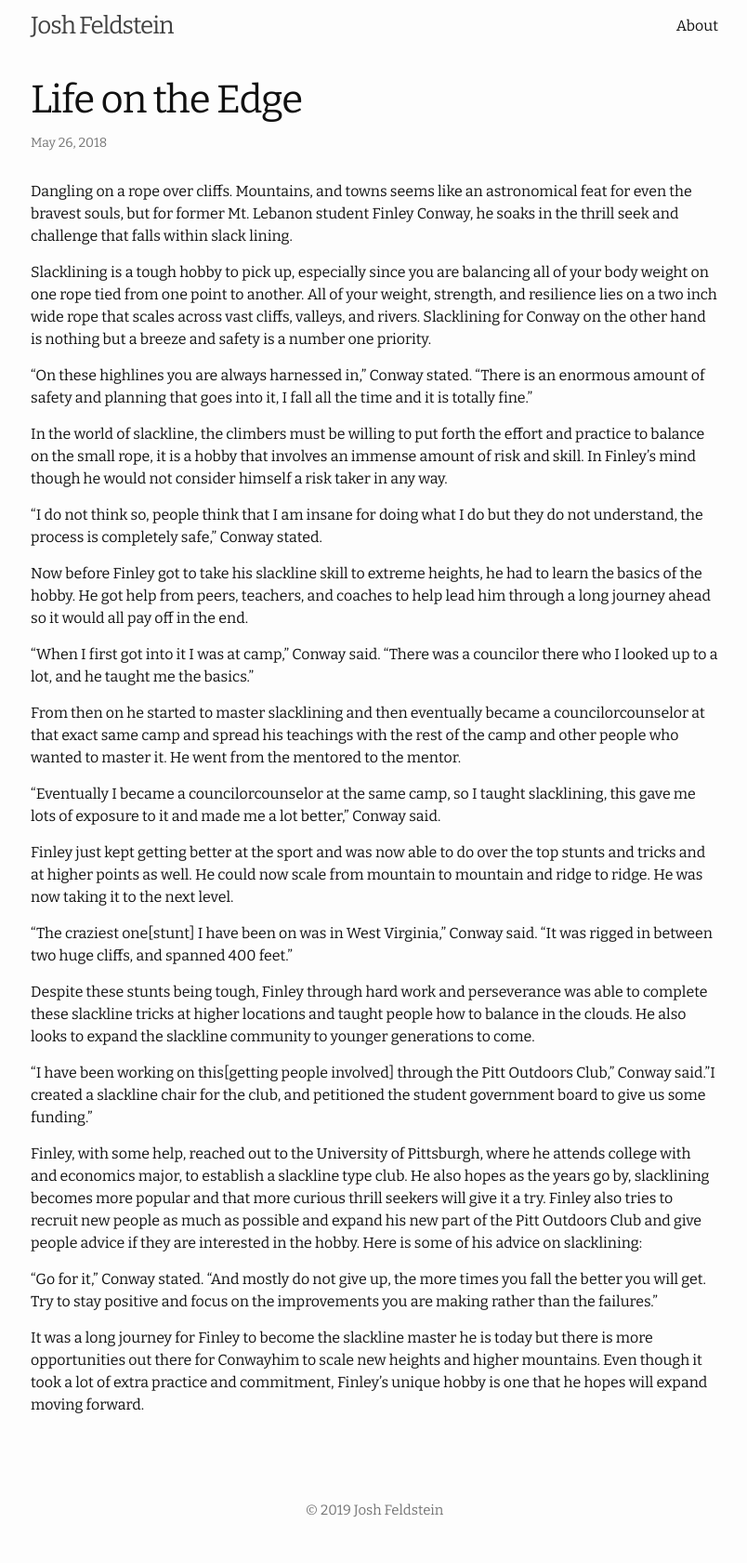
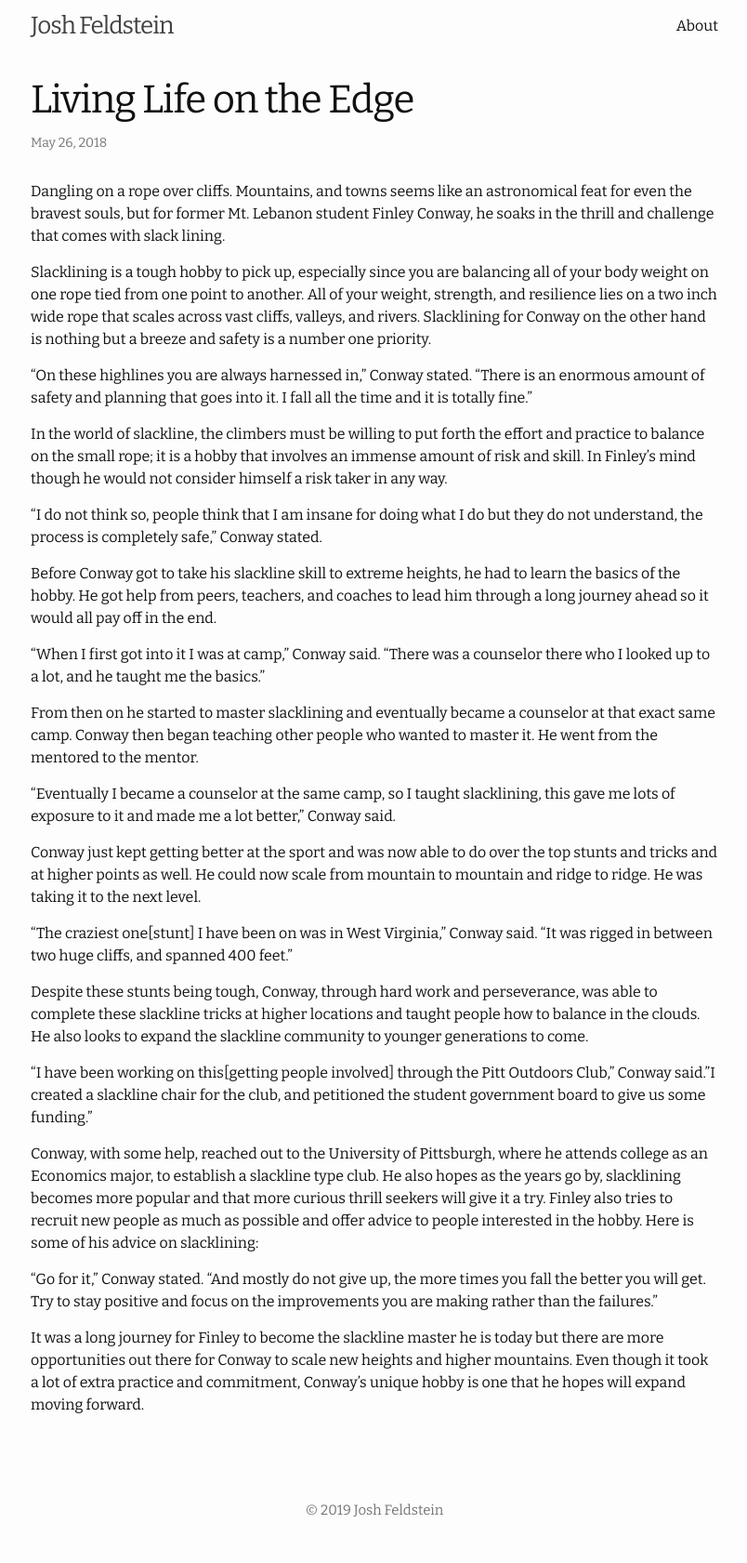
Before and after one commit to joshfeldstein/joshfeldstein.github.io, a Jekyll site: the page built from _posts/2018-05-25-life-on-the-edge.markdown, in a window 1280 px wide. Shown: the whole page at 93% size, without its empty margins (237-1041 px from the left). Built offline with Jekyll 4.4.1, drawn with Linux system fonts in a browser that asks for light colours.

Commit message:
Update 2018-05-25-life-on-the-edge.markdown

```diff
--- a/_posts/2018-05-25-life-on-the-edge.markdown
+++ b/_posts/2018-05-25-life-on-the-edge.markdown
@@ -1,37 +1,37 @@
 ---
 layout: post
-title:  "Life on the Edge"
+title:  "Living Life on the Edge"
 date:   2018-05-25 20:43:50 -0500
 categories:
 ---
-Dangling on a rope over cliffs. Mountains, and towns seems like an astronomical feat for even the bravest souls, but for former Mt. Lebanon student Finley Conway, he soaks in the thrill seek and challenge that falls within slack lining.
+Dangling on a rope over cliffs. Mountains, and towns seems like an astronomical feat for even the bravest souls, but for former Mt. Lebanon student Finley Conway, he soaks in the thrill and challenge that comes with slack lining.
 
 Slacklining is a tough hobby to pick up, especially since you are balancing all of your body weight on one rope tied from one point to another. All of your weight, strength, and resilience lies on a two inch wide rope that scales across vast cliffs, valleys, and rivers. Slacklining for Conway on the other hand is nothing but a breeze and safety is a number one priority.
 
-“On these highlines you are always harnessed in,” Conway stated. “There is an enormous amount of safety and planning that goes into it, I fall all the time and it is totally fine.”
+“On these highlines you are always harnessed in,” Conway stated. “There is an enormous amount of safety and planning that goes into it.  I fall all the time and it is totally fine.”
 
-In the world of slackline, the climbers must be willing to put forth the effort and practice to balance on the small rope, it is a hobby that involves an immense amount of risk and skill. In Finley’s mind though he would not consider himself a risk taker in any way.
+In the world of slackline, the climbers must be willing to put forth the effort and practice to balance on the small rope; it is a hobby that involves an immense amount of risk and skill. In Finley’s mind though he would not consider himself a risk taker in any way.
 
 “I do not think so, people think that I am insane for doing what I do but they do not understand, the process is completely safe,” Conway stated.
 
-Now before Finley got to take his slackline skill to extreme heights, he had to learn the basics of the hobby. He got help from peers, teachers, and coaches to help lead him through a long journey ahead so it would all pay off in the end.
+Before Conway got to take his slackline skill to extreme heights, he had to learn the basics of the hobby. He got help from peers, teachers, and coaches to lead him through a long journey ahead so it would all pay off in the end.
 
-“When I first got into it I was at camp,” Conway said. “There was a councilor there who I looked up to a lot, and he taught me the basics.”
+“When I first got into it I was at camp,” Conway said. “There was a counselor there who I looked up to a lot, and he taught me the basics.”
 
-From then on he started to master slacklining and then eventually became a councilorcounselor at that exact same camp and spread his teachings with the rest of the camp and other people who wanted to master it. He went from the mentored to the mentor.
+From then on he started to master slacklining and eventually became a counselor at that exact same camp.  Conway then began teaching other people who wanted to master it. He went from the mentored to the mentor.
 
-“Eventually I became a councilorcounselor at the same camp, so I taught slacklining, this gave me lots of exposure to it and made me a lot better,” Conway said.
+“Eventually I became a counselor at the same camp, so I taught slacklining, this gave me lots of exposure to it and made me a lot better,” Conway said.
 
-Finley just kept getting better at the sport and was now able to do over the top stunts and tricks and at higher points as well. He could now scale from mountain to mountain and ridge to ridge. He was now taking it to the next level.
+Conway just kept getting better at the sport and was now able to do over the top stunts and tricks and at higher points as well. He could now scale from mountain to mountain and ridge to ridge. He was taking it to the next level.
 
 “The craziest one[stunt] I have been on was in West Virginia,” Conway said. “It was rigged in between two huge cliffs, and spanned 400 feet.”
 
-Despite these stunts being tough, Finley through hard work and perseverance was able to complete these slackline tricks at higher locations and taught people how to balance in the clouds. He also looks to expand the slackline community to younger generations to come.
+Despite these stunts being tough, Conway, through hard work and perseverance, was able to complete these slackline tricks at higher locations and taught people how to balance in the clouds. He also looks to expand the slackline community to younger generations to come.
 
 “I have been working on this[getting people involved] through the Pitt Outdoors Club,” Conway said.”I created a slackline chair for the club, and petitioned the student government board to give us some funding.”
 
-Finley, with some help, reached out to the University of Pittsburgh, where he attends college with and economics major, to establish a slackline type club. He also hopes as the years go by, slacklining becomes more popular and that more curious thrill seekers will give it a try. Finley also tries to recruit new people as much as possible and expand his new part of the Pitt Outdoors Club and give people advice if they are interested in the hobby. Here is some of his advice on slacklining:
+Conway, with some help, reached out to the University of Pittsburgh, where he attends college as an Economics major, to establish a slackline type club. He also hopes as the years go by, slacklining becomes more popular and that more curious thrill seekers will give it a try. Finley also tries to recruit new people as much as possible and offer advice to people interested in the hobby. Here is some of his advice on slacklining:
 
 “Go for it,” Conway stated. “And mostly do not give up, the more times you fall the better you will get. Try to stay positive and focus on the improvements you are making rather than the failures.”
 
-It was a long journey for Finley to become the slackline master he is today but there is more opportunities out there for Conwayhim to scale new heights and higher mountains. Even though it took a lot of extra practice and commitment, Finley’s unique hobby is one that he hopes will expand moving forward.
+It was a long journey for Finley to become the slackline master he is today but there are more opportunities out there for Conway to scale new heights and higher mountains. Even though it took a lot of extra practice and commitment, Conway's unique hobby is one that he hopes will expand moving forward.
```
